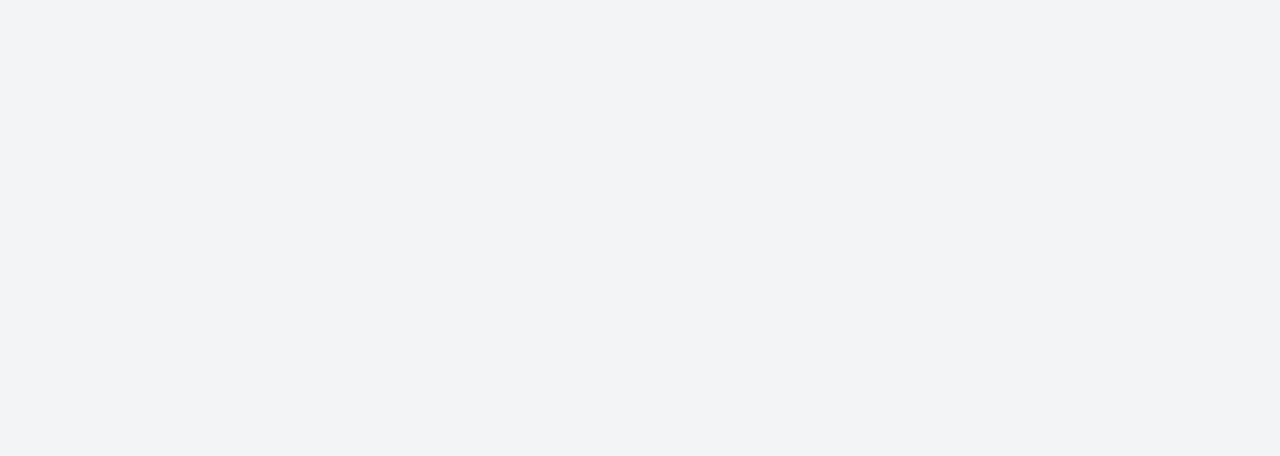
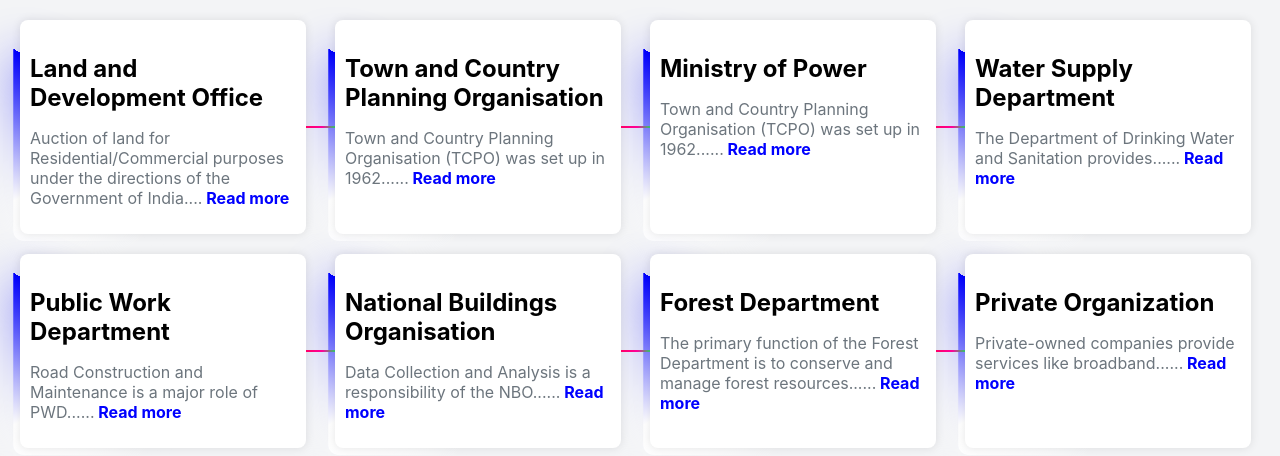
Before and after one commit to aman219/sihfront, a React (Create React App) app: page /departments in a window 1280 px wide. Before the commit this address had no page. Shown: the top 456 px of the page. Built offline with nearby package versions, Linux system fonts and the light colour scheme.

Commit message:
added department.js file with styling and userprofile.js

```diff
--- a/src/App.js
+++ b/src/App.js
@@ -10,6 +10,8 @@ import Logout from './components/Logout';
 import MessageBox from './components/MessageBox';
 import AddProject from './components/AddProject';
 import Resource from './components/Resource';
+import Departments from './components/Departments';
+import UserProfile from './components/UserProfile';
 
 
 function App() {
@@ -26,6 +28,9 @@ function App() {
           <Route path='forgot/' element={<Forgot/>}></Route>
           <Route path='addproject/' element={<AddProject />}></Route>
           <Route path='resource/'element={<Resource />}></Route>
+          <Route path='departments/'element={<Departments />}></Route>
+          <Route path='userprofile/'element={<UserProfile/>}></Route>
+
         </Routes>
       </BrowserRouter>
     </div>
--- /dev/null
+++ b/src/components/Departments.js
@@ -0,0 +1,79 @@
+import React,{useState} from 'react';
+import '../styles/departments.css'; // For external styling
+
+
+
+const departments = [
+  {
+    id: 1,
+    name: 'Land and Development Office',
+    content: `Auction of land for Residential/Commercial purposes under the directions of the Government of India.
+    Recovery of all Government dues in respect of land under its control...`,
+  },
+  {
+    id: 2,
+    name: 'Town and Country Planning Organisation',
+    content: `Town and Country Planning Organisation (TCPO) was set up in 1962...`,
+  },
+  {
+    id: 3,
+    name: 'Ministry of Power',
+    content: `Town and Country Planning Organisation (TCPO) was set up in 1962...`,
+  },
+  {
+    id: 4,
+    name: 'Water Supply Department', // Specific card
+    content: `The Department of Drinking Water and Sanitation provides...`,
+  },
+  {
+    id: 5,
+    name: 'Public Work Department',
+    content: `Road Construction and Maintenance is a major role of PWD...`,
+  },
+  {
+    id: 6,
+    name: 'National Buildings Organisation',
+    content: `Data Collection and Analysis is a responsibility of the NBO...`,
+  },
+  {
+    id: 7,
+    name: 'Forest Department',
+    content: `The primary function of the Forest Department is to conserve and manage forest resources...`,
+  },
+  {
+    id: 8,
+    name: 'Private Organization',
+    content: `Private-owned companies provide services like broadband...`,
+  },
+];
+
+const Departments = () => {
+  const [showMore, setShowMore] = useState({});
+
+  const handleToggle = (id) => {
+    setShowMore((prevState) => ({
+      ...prevState,
+      [id]: !prevState[id],
+    }));
+  };
+
+  return (
+    <div className="departments-container">
+      {departments.map((dept, index) => (
+        <div key={dept.id} className={`card ${dept.name === 'Water Supply Department' ? 'no-line-animation' : ''}`}>
+          <h3>{dept.name}</h3>
+          <p>
+            {showMore[dept.id] ? dept.content : `${dept.content.substring(0, 100)}...`}
+            <span className="read-more" onClick={() => handleToggle(dept.id)}>
+              {showMore[dept.id] ? ' Show less' : ' Read more'}
+            </span>
+          </p>
+          {/* Only show the line if it's not the Water Supply Department */}
+          {dept.name !== 'Water Supply Department' && index < departments.length - 1 && <div className="line"></div>}
+        </div>
+      ))}
+    </div>
+  );
+};
+
+export default Departments;
--- a/src/components/Home.js
+++ b/src/components/Home.js
@@ -2,6 +2,8 @@ import React from 'react'
 import '../styles/home.css'
 import Header from './Header'
 import Notification from './Notification'
+import Departments from './Departments'
+import UserProfile from './UserProfile'
 
 import { Link } from 'react-router-dom'
 
@@ -14,6 +16,8 @@ const Home = () => {
       <Link to='signup/'> Singup </Link>
       <Link to='resource/'>Resource</Link>
       <Link to='addproject/'>AddProject</Link>
+      <Link to="departments/">Departments</Link>
+      <Link to="userprofile/">UserProfile</Link>
     </div>
   )
 }
--- /dev/null
+++ b/src/components/UserProfile.js
@@ -0,0 +1,48 @@
+
+import React from 'react';
+import '../styles/userProfile.css'; // Assume we're using an external CSS file
+
+
+const UserProfile = () => {
+  const user = {
+    email: "ap6262997@gmail.com",
+    phoneNumber: "9450289805",
+    gender: "male",
+    profilePhoto: "https://cdn-icons-png.flaticon.com/512/9187/9187604.png",
+    role: "Software Engineering",
+    department: "Land and Development Office", // Updated to show department name
+  };
+
+
+
+    return (
+      <div className="profile-container">
+        <div className="profile-header">
+          <img
+            src={user.profilePhoto ? user.profilePhoto : '/default-profile.png'}
+            alt="Profile"
+            className="profile-photo"
+          />
+          <h2>{user.role}</h2>
+          <p className="email">{user.email}</p>
+        </div>
+
+        <div className="profile-details">
+          <div className="detail-item">
+            <span className="detail-label">Phone Number:</span>
+            <span>{user.phoneNumber}</span>
+          </div>
+          <div className="detail-item">
+            <span className="detail-label">Gender:</span>
+            <span>{user.gender}</span>
+          </div>
+          <div className="detail-item">
+            <span className="detail-label">Department:</span>
+            <span>{user.department}</span>
+          </div>
+        </div>
+      </div>
+    );
+  };
+
+  export default UserProfile;
--- /dev/null
+++ b/src/styles/departments.css
@@ -0,0 +1,108 @@
+.departments-container {
+    display: grid;
+    grid-template-columns: repeat(4, 1fr); /* 4 cards per row */
+    gap: 20px;
+    padding: 20px;
+    position: relative;
+  }
+
+  .card {
+    background-color: #f8f9fa;
+    border-radius: 8px;
+    box-shadow: 0 4px 8px rgba(0, 0, 0, 0.1);
+    padding: 20px;
+    text-align: left;
+    position: relative; /* Important for positioning the lines */
+  }
+
+  .card h3 {
+    font-size: 1.5rem;
+    margin-bottom: 10px;
+  }
+
+  .card p {
+    font-size: 1rem;
+    color: #6c757d;
+  }
+
+  .read-more {
+    color: blue;
+    cursor: pointer;
+    font-weight: bold;
+  }
+
+  /* Animated lines between cards */
+  .line {
+    position: absolute;
+    height: 2px;
+    background: linear-gradient(to right, #f06, #f09, #0f6);
+    left: 100%;
+    top: 50%;
+    transform: translateY(-50%);
+    width: 100px;
+    animation: expandLine 2s ease-in-out infinite;
+  }
+
+  @keyframes expandLine {
+    0% {
+      width: 0;
+    }
+    50% {
+      width: 60px;
+    }
+    100% {
+      width: 0;
+    }
+  }
+
+
+  /*  changes*/
+.card{
+    width: 90%;
+    max-width: 600px;
+    background-color: #fff;
+    padding: 10px;
+    box-shadow: 0 0 10px rgba(0, 0, 0, 0.1);
+    border-radius: 8px;
+
+    background-size: 200% 200%;
+
+    position: relative;
+
+
+}
+
+@property --angle{
+    syntax: "<angle>";
+    initial-value: 0deg;
+    inherits: false;
+}
+
+.card::after,.card::before{
+
+    content: "";
+    position:absolute;
+    height:100%;
+    width: 100%;
+    background-image: conic-gradient(from var(--angle) , transparent 70%,white, blue);
+    top:50%;
+    left:50%;
+    translate: -50% -50%;
+    z-index:-1;
+    padding: 7px;
+    border-radius: 10px;
+    animation: 3s spin linear infinite;
+
+}
+.card::before{
+    filter:blur(1.5rem);
+    opacity: 0.5;
+}
+@keyframes spin{
+    from{
+        --angle: 0deg;
+    }
+    to{
+       --angle: 360deg;
+    }
+}
--- /dev/null
+++ b/src/styles/userProfile.css
@@ -0,0 +1,82 @@
+
+.profile-container {
+  display: flex;
+  justify-content: center;
+  align-items: center;
+  min-height: 100vh;
+  background-color: aliceblue;
+
+}
+
+.profile-card {
+  background-color:blue;
+  border-radius: 8px ;
+  padding: 30px;
+  box-shadow: 0 4px 10px rgba(0, 0, 0, 0.1);
+  width: 100%;
+  max-width: 500px;
+  text-align: center;
+}
+
+.profile-photo {
+  width: 100px;
+  height: 100px;
+  border-radius: 50%;
+  margin-bottom: 20px;
+}
+
+.profile-heading {
+  font-size: 2rem;
+  margin-bottom: 20px;
+  color: #333;
+}
+
+.profile-form {
+  display: flex;
+  flex-direction: column;
+}
+
+.form-group {
+  margin-bottom: 20px;
+}
+
+.form-group label {
+  display: block;
+  margin-bottom: 5px;
+  font-weight: 600;
+  color: #333;
+}
+
+.form-group input {
+  width: 100%;
+  padding: 10px;
+  border: 1px solid #ccc;
+  border-radius: 5px;
+  background-color: #f9f9f9;
+  font-size: 1rem;
+  color: #555;
+}
+
+.form-group input:disabled {
+  background-color: #e9ecef;
+}
+
+/* Add a little animation for user profile photo */
+.profile-photo {
+  transition: transform 0.3s ease-in-out;
+}
+
+.profile-photo:hover {
+  transform: scale(1.05);
+}
+
+/* Media queries for mobile responsiveness */
+@media (max-width: 768px) {
+  .profile-card {
+    padding: 20px;
+  }
+
+  .profile-heading {
+    font-size: 1.5rem;
+  }
+}
```
